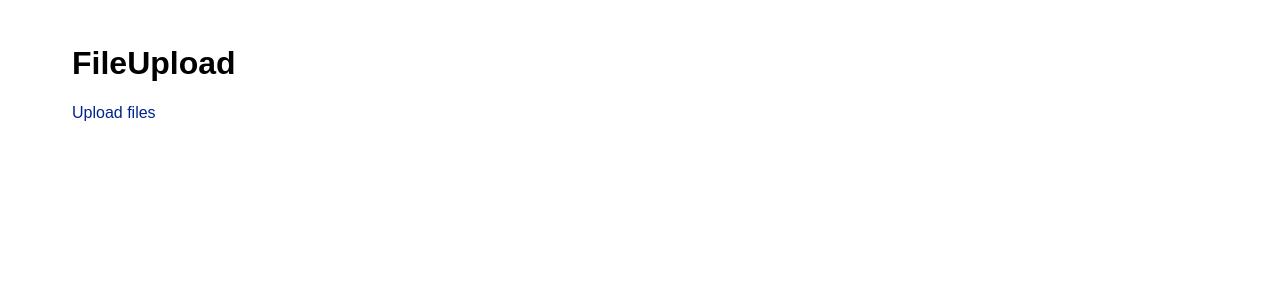
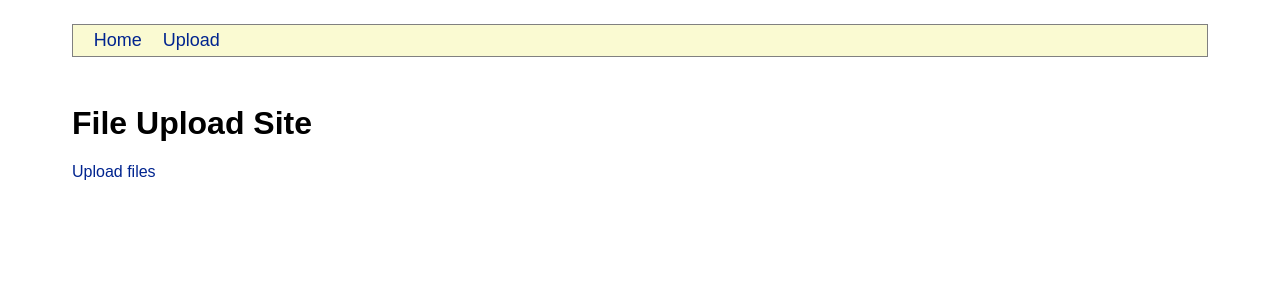
Before and after one commit to wmelvin/flask-file-up, a Flask app: page / in a window 1280 px wide. Shown: the top 300 px of the page. Run offline with Flask 2, Linux system fonts and the light colour scheme.

Commit message:
Add nav to layout.

```diff
--- a/fileup_app/static/css/site.css
+++ b/fileup_app/static/css/site.css
@@ -14,3 +14,20 @@ a:link, a:visited {
     color: #B32400;
     text-decoration: underline;
 }
+
+nav {
+    background-color: lightgoldenrodyellow;
+    border: 1px solid gray;
+    padding: 0.3rem;
+    font-size: 18px;
+    color: black;
+}
+
+nav > a {
+    margin-left: 1rem;
+}
+
+#main_content {
+    margin-top: 3rem;
+
+}
--- a/fileup_app/templates/_layout.html
+++ b/fileup_app/templates/_layout.html
@@ -10,6 +10,10 @@
 </head>
 
 <body>
+    <nav>
+        <a href="/">Home</a>
+        <a href="/upload">Upload</a>
+    </nav>
     <div id="main_content">
     {% block main_content %}
 
--- a/fileup_app/templates/index.html
+++ b/fileup_app/templates/index.html
@@ -1,6 +1,6 @@
 {% extends "_layout.html" %}
 {% block main_content %}
-    <h1>FileUpload</h1>
+    <h1>File Upload Site</h1>
     <div>
         <p><a href="/upload">Upload files</a></p>
     </div>
```
